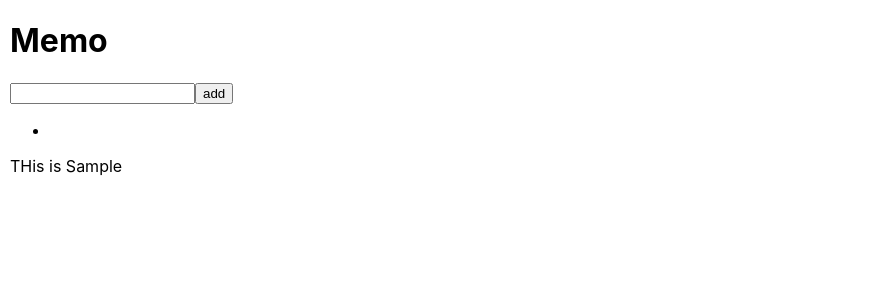
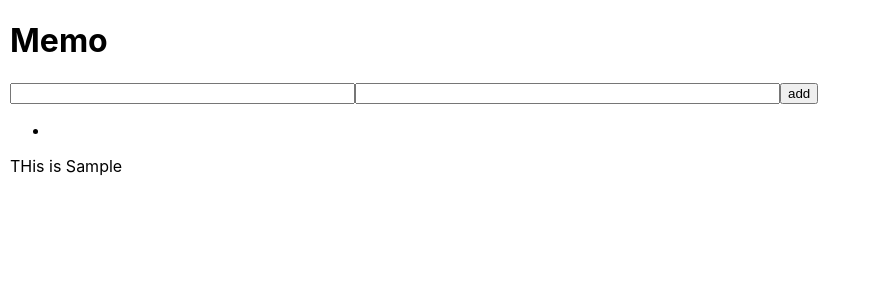
Before and after one commit to suguru-3u/reactStudyProject, a React (Create React App) app: page / in a window 1280 px wide. Shown: the top 300 px of the page, without its empty margins (0-871 px from the left). Built offline with nearby package versions, Linux system fonts and the light colour scheme.

Commit message:
Today study React

```diff
--- a/src/memos/AddForm.js
+++ b/src/memos/AddForm.js
@@ -5,34 +5,50 @@ class AddForm extends Component{
     constructor(props){
         super(props);
         this.state = {
-            value : ""
-            ,message: ""
+            title : ""
+            ,body: ""
+            ,a:""
+            ,b:""
         }
-        this.doChange = this.doChange.bind(this);
+        this.doChangeTitle = this.doChangeTitle.bind(this);
+        this.doChangeBody = this.doChangeBody.bind(this);
         this.doAction = this.doAction.bind(this);
     }
 
-    doChange(event){
+    doChangeTitle(event){
         this.setState({
-            value: event.target.value
+            a: event.target.value
         });
     }
 
-    doAction(event){
-        event.prevetDefaultt();
+    doChangeBody(event){
         this.setState({
-            message: this.state.value
-            ,value : ""
+            b: event.target.value
+        });
+    }
+
+    doAction(e){
+        e.prevetDefaultt();
+        this.setState({
+            title: this.state.a
+            ,body : this.state.b
+            ,a: ""
+            ,b: ""
         });
     }
 
     render(){
         return(
             <div>
-                <input type="text" size="20" value={this.state.value} required onChange={this.doChange}/>
-                <button onClick={this.doAction}>add</button>
+                <form>
+                    <input type="text" size="40"  onChange={this.doChangeTitle}/>
+                    <input type="text" size="50"   onChange={this.doChangeBody}/>
+                    <button onClick={this.doAction}>add</button>
+                </form>
+
                 <ul>
-                    <li>{this.state.message}</li>
+                    <span>{this.state.title}</span>
+                    <li>{this.state.body}</li>
                 </ul>
             </div>
         );
```
Also changed, not shown: 1 other file (tests, documents, lock files or other folders).
